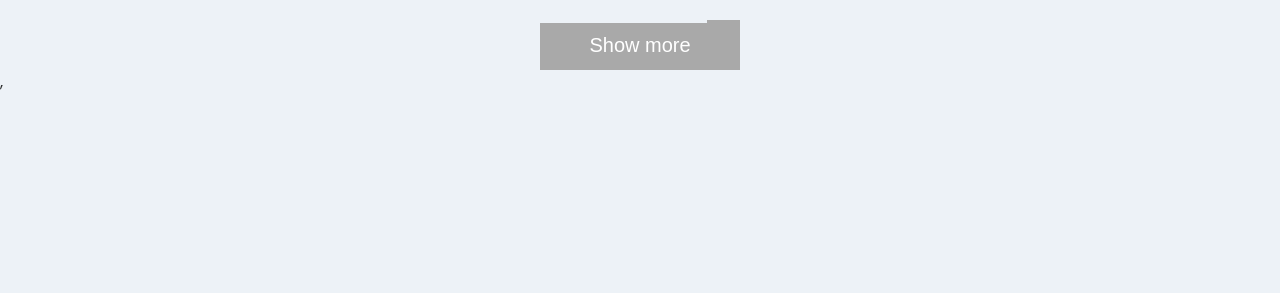
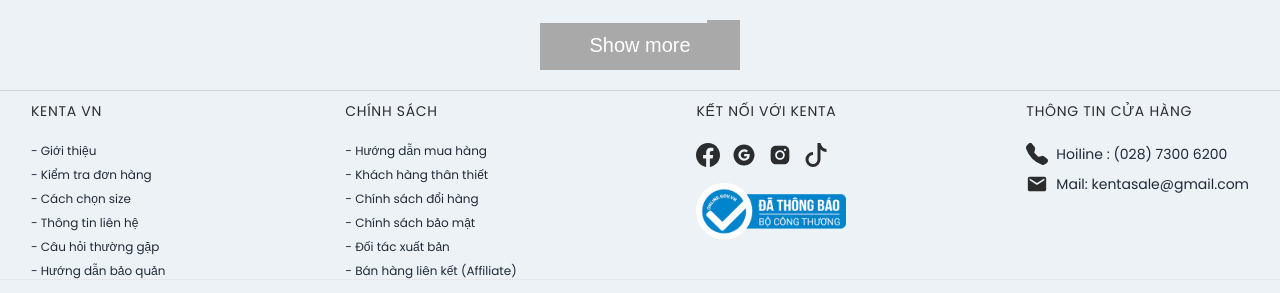
Before and after one commit to TLCN-Organ-EC-Project/TLCN-Frontend, a React (Vite) app in the folder frontend/: page / in a window 1280 px wide. Shown: the part 1129-1422 px from the top of the page. Before the commit the page ends 1223 px from the top, so only its background shows below. Built offline with nearby package versions, Linux system fonts and the light colour scheme; no server answers.

Commit message:
+upcode footer

```diff
--- a/frontend/src/components/Footer.jsx
+++ b/frontend/src/components/Footer.jsx
@@ -1,13 +1,57 @@
+import icons from '../ultils/icons'
+import bcn from '../assets/bct.png'
 
+const {BsFacebook,AiFillGoogleCircle,AiFillInstagram,BsTiktok,MdEmail,BsFillTelephoneFill}=icons
 
 const Footer = () => {
   return (
-    <div className="w-full">
-        <div className="w-main">
+    <div className="w-main mt-5 border border-t-gray-300 hidden md:block">
+       <div className="flex justify-around mt-2">
           <div>
+            <h3 className='text-sm uppercase tracking-wider mb-5 relative leading-6'>KENTA VN</h3>
+            <div className='flex flex-col gap-2'>
+            <div className='text-xs text-gray-800'>- Giới thiệu</div>
+            <div className='text-xs text-gray-800'>- Kiểm tra đơn hàng </div>
+            <div className='text-xs text-gray-800'>- Cách chọn size</div>
+            <div className='text-xs text-gray-800'>- Thông tin liên hệ</div>
+            <div className='text-xs text-gray-800'>- Câu hỏi thường gặp</div>
+            <div className='text-xs text-gray-800'>- Hướng dẫn bảo quản</div>
+          </div>
+          </div>
+          <div>
+            <h3 className='text-sm uppercase tracking-wider mb-5 relative leading-6'>CHÍNH SÁCH</h3>
+            <div className='flex flex-col gap-2'>
+            <div className='text-xs text-gray-800'>- Hướng dẫn mua hàng</div>
+            <div className='text-xs text-gray-800'>- Khách hàng thân thiết</div>
+            <div className='text-xs text-gray-800'>- Chính sách đổi hàng</div>
+            <div className='text-xs text-gray-800'>- Chính sách bảo mật</div>
+            <div className='text-xs text-gray-800'>- Đối tác xuất bản</div>
+            <div className='text-xs text-gray-800'>- Bán hàng liên kết (Affiliate)</div>
+            </div>
+          </div>
+          <div>
+            <h3 className='text-sm uppercase tracking-wider mb-5 relative leading-6'>KẾT NỐI VỚI KENTA</h3>
+            <div className='flex items-center gap-3'>
+              <span><BsFacebook size={24}/></span>
+              <span><AiFillGoogleCircle size={24}/></span>
+              <span><AiFillInstagram size={24}/></span>
+              <span><BsTiktok size={24}/></span>
+            </div>
+            <img src={bcn} className='w-[150px] h-[57px] object-contain mt-4'/>
+          </div>
+          <div>
+            <h3 className='text-sm uppercase tracking-wider mb-5 relative leading-6'>THÔNG TIN CỬA HÀNG</h3>
+            <div className='flex items-center gap-2 mb-2'>
+             <span><BsFillTelephoneFill size={22}/></span>
+             <span className='text-sm text-gray-800' >Hoiline : (028) 7300 6200</span>
+            </div>
+            <div className='flex items-center gap-2'>
+             <span><MdEmail size={22}/></span>
+             <span className='text-sm text-gray-800'>Mail: kentasale@gmail.com</span>
+            </div>
 
           </div>
-        </div>
+       </div>
     </div>
   )
 }
--- a/frontend/src/components/Slider/CustomSlider.jsx
+++ b/frontend/src/components/Slider/CustomSlider.jsx
@@ -9,7 +9,9 @@ var settings = {
     speed: 500,
     slidesToShow: 3,
     lazyLoad: true,
-    slidesToScroll: 1
+    autoplay: true,
+    slidesToScroll: 1,
+    autoplaySpeed: 3000,
   };
 
 
--- a/frontend/src/components/Swiper/SwiperComponet.jsx
+++ b/frontend/src/components/Swiper/SwiperComponet.jsx
@@ -20,6 +20,7 @@ const SwiperComponet = () => {
             centeredSlides={true}
             loop={true}
             slidesPerView={'auto'}
+            autoplay={{ delay: 2000, disableOnInteraction: false }}
             coverflowEffect={
                 {
                     rotate:0,
@@ -52,9 +53,6 @@ const SwiperComponet = () => {
             <SwiperSlide>
                 <img src={slide_image4} alt='slide_image'/>
             </SwiperSlide>
-            <div className='slider-controler'>
-                .
-            </div>
         </Swiper>
     </div>
   )
```
Also changed, not shown: frontend/src/ultils/icons.jsx (+6 -2 lines), frontend/src/assets/bct.png (added).
